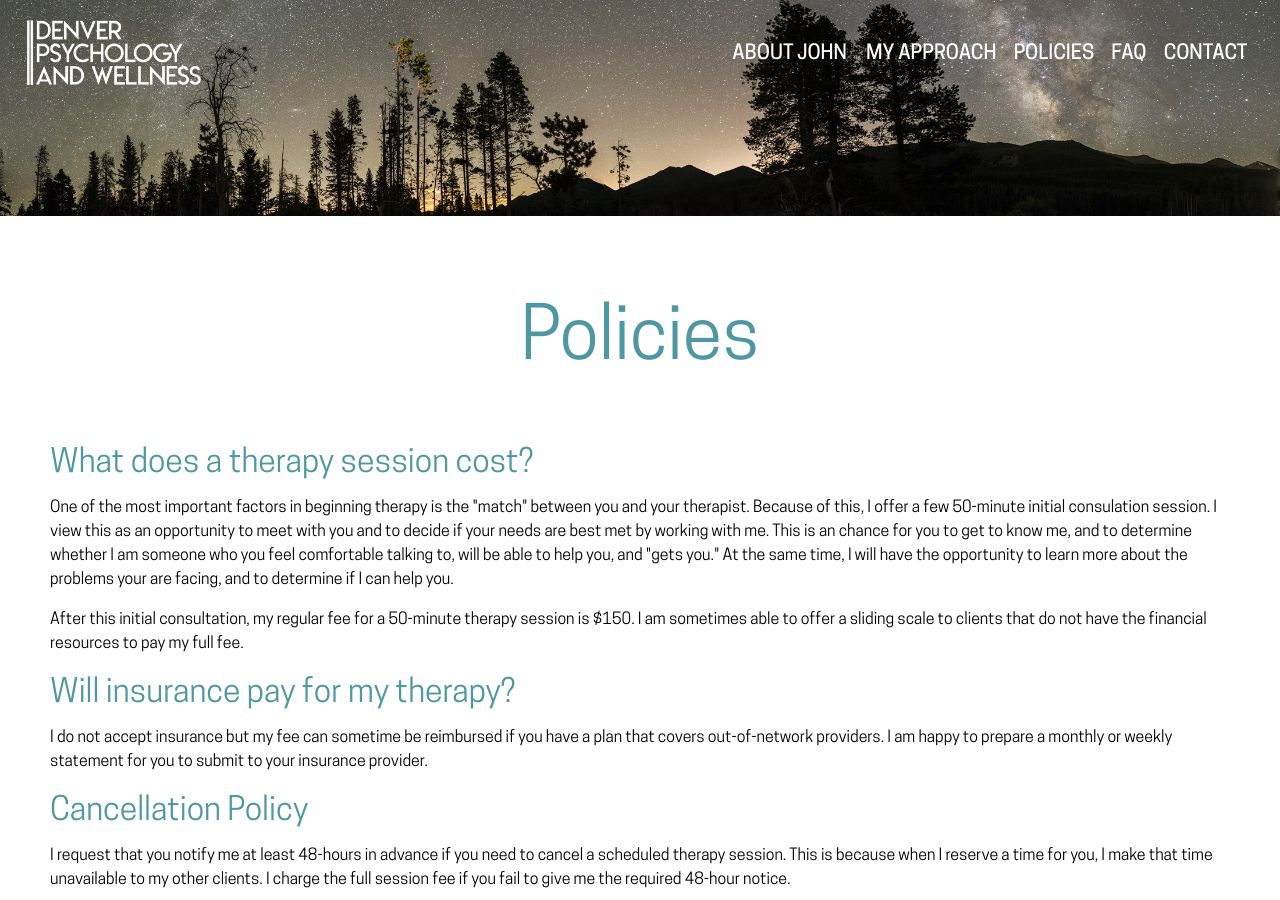
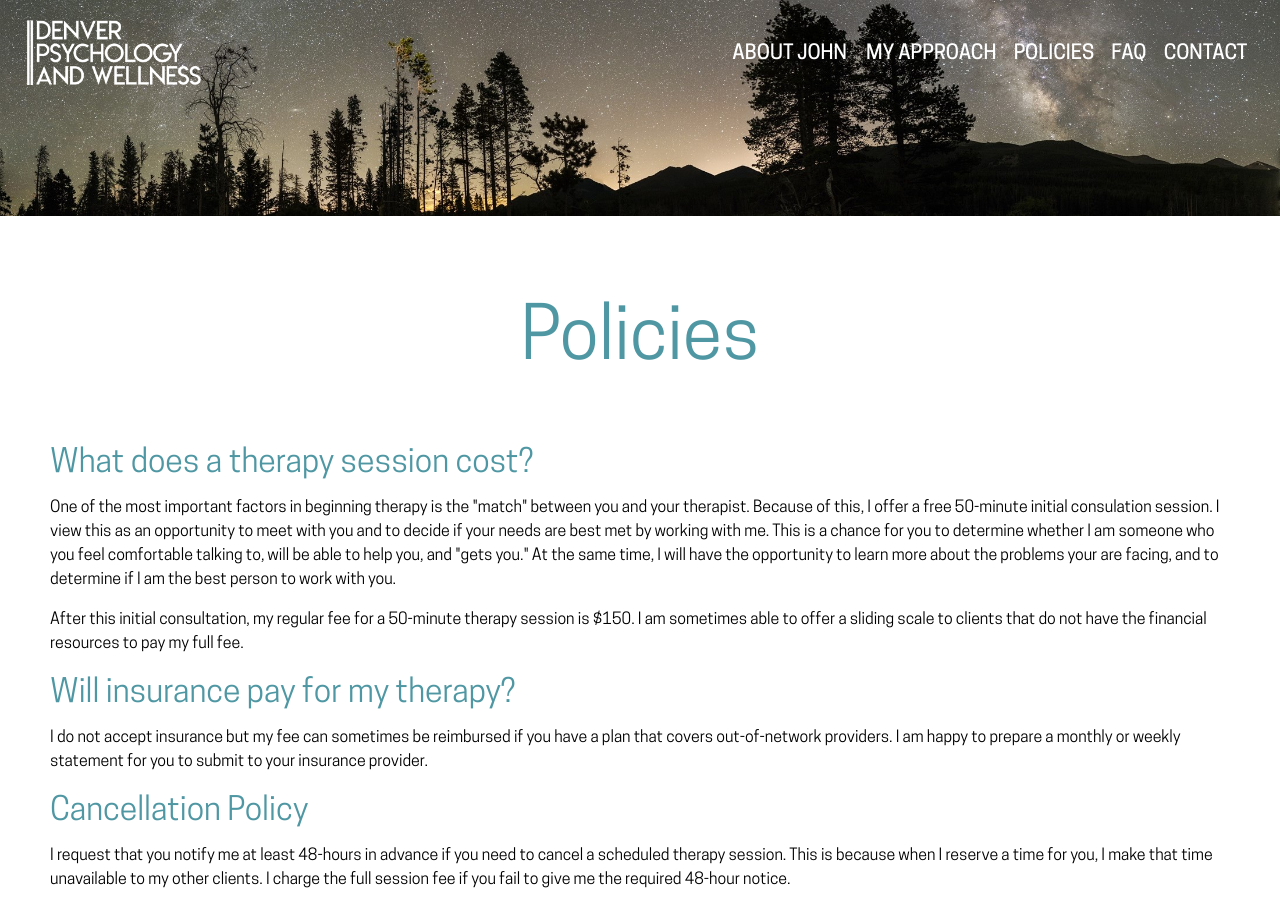
Before and after one commit to prodmage/denverpsychologyandwellness.com, a Jekyll site: the page built from policies/index.html, in a window 1280 px wide and 900 px high. Built offline with Jekyll 4.4.1, drawn with Linux system fonts in a browser that asks for light colours; nearby versions of some CDN libraries.

Commit message:
typos in policies

```diff
--- a/policies/index.html
+++ b/policies/index.html
@@ -9,12 +9,12 @@ banner_url: images/night-sky.jpg
 
 <section class="about-content">
 	<h4>What does a therapy session cost?</h4>
-	<p>One of the most important factors in beginning therapy is the "match" between you and your therapist.  Because of this, I offer a few 50-minute initial consulation session.  I view this as an opportunity to meet with you and to decide if your needs are best met by working with me.  This is an chance for you to get to know me, and to determine whether I am someone who you feel comfortable talking to, will be able to help you, and "gets you."  At the same time, I will have the opportunity to learn more about the problems your are facing, and to determine if I can help you.</p>
+	<p>One of the most important factors in beginning therapy is the "match" between you and your therapist.  Because of this, I offer a free 50-minute initial consulation session.  I view this as an opportunity to meet with you and to decide if your needs are best met by working with me.  This is a chance for you to determine whether I am someone who you feel comfortable talking to, will be able to help you, and "gets you."  At the same time, I will have the opportunity to learn more about the problems your are facing, and to determine if I am the best person to work with you.</p>
 
 	<p>After this initial consultation, my regular fee for a 50-minute therapy session is $150. I am sometimes able to offer a sliding scale to clients that do not have the financial resources to pay my full fee.</p>
 
 	<h4>Will insurance pay for my therapy?</h4>
-	<p>I do not accept insurance but my fee can sometime be reimbursed if you have a plan that covers out-of-network providers.  I am happy to prepare a monthly or weekly statement for you to submit to your insurance provider.</p>
+	<p>I do not accept insurance but my fee can sometimes be reimbursed if you have a plan that covers out-of-network providers.  I am happy to prepare a monthly or weekly statement for you to submit to your insurance provider.</p>
 
 	<h4>Cancellation Policy</h4>
 	<p>I request that you notify me at least 48-hours in advance if you need to cancel a scheduled therapy session.  This is because when I reserve a time for you, I make that time unavailable to my other clients.  I charge the full session fee if you fail to give me the required 48-hour notice. </p>
```
